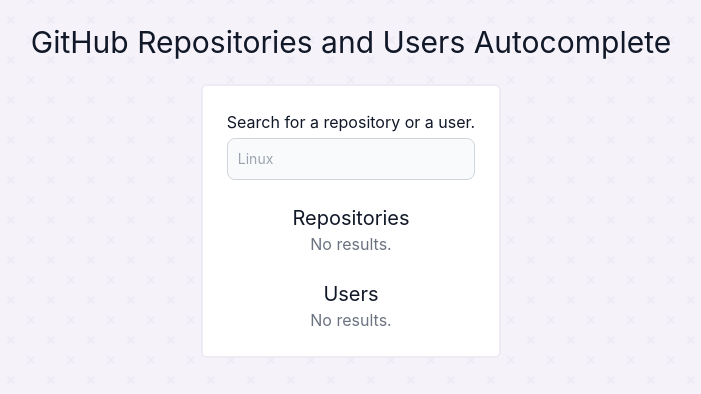
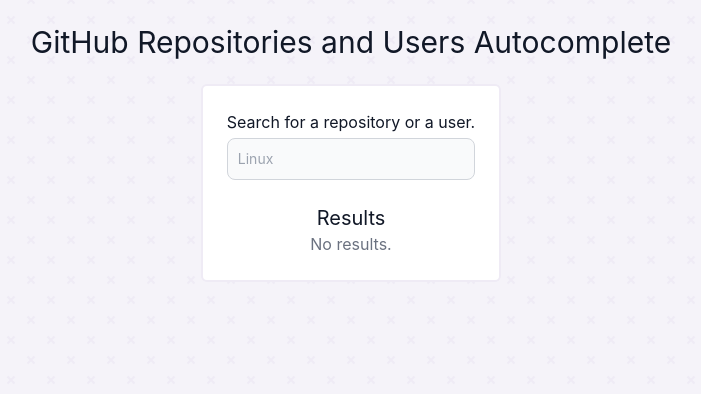
Before and after one commit to tropical32/github-explorer, a React (Vite) app: page / in a window 1280 px wide. Shown: the top 394 px of the page, without its empty margins (289-990 px from the left). Built offline with nearby package versions, Linux system fonts and the light colour scheme; a web font is replaced by a local one.

Commit message:
feat: combine results

```diff
--- a/src/GithubListing.tsx
+++ b/src/GithubListing.tsx
@@ -36,10 +36,14 @@
   gravatar_url: string;
 };
 
+function isUser(item: User | Repository): item is User {
+  return (item as User).login !== undefined;
+}
+
 function RepositoryEntry({ repository }: { repository: Repository }) {
   return (
-    <>
-      <div className="flex flex-col md:mr-6">
+    <div className="flex">
+      <div className="flex flex-1 flex-col md:mr-6">
         <a
           href={repository.html_url}
           className="text-blue-500 hover:underline w-60"
@@ -63,7 +67,7 @@
         {repository.watchers}
       </span>
       <span className="text-gray-900 ml-1 hidden md:block">⭐</span>
-    </>
+    </div>
   );
 }
 
@@ -123,14 +127,9 @@
     setShouldFetch(textLen >= MIN_CHAR_SEARCH);
   }, []);
 
-  const isNoResultsRepoVisible = useMemo(
+  const isNoResultsVisible = useMemo(
     () => !isFetchingRepos && !errorRepos && !repositories?.items?.length,
     [isFetchingRepos, errorRepos, repositories],
-  );
-
-  const isNoResultsUserVisible = useMemo(
-    () => !isFetchingUsers && !errorUsers && !users?.items?.length,
-    [isFetchingUsers, errorUsers, users],
   );
 
   const isReposSpinnerVisible = useMemo(
@@ -138,24 +137,39 @@
     [isFetchingRepos, errorRepos],
   );
 
-  const isRepoResultsVisible = useMemo(
+  const reposAndUsers: (Repository | User)[] = useMemo(() => {
+    const combined: (Repository | User)[] = [
+      ...(Array.isArray(repositories?.items) ? repositories.items : []),
+      ...(Array.isArray(users?.items) ? users.items : []),
+    ];
+
+    combined.sort((entryA, entryB) => {
+      const entryASortKey = (
+        isUser(entryA) ? entryA.login : entryA.full_name
+      ).toLowerCase();
+      const entryBSortKey = (
+        isUser(entryB) ? entryB.login : entryB.full_name
+      ).toLowerCase();
+
+      if (entryASortKey < entryBSortKey) return -1;
+      if (entryASortKey > entryBSortKey) return 1;
+      return 0;
+    });
+
+    return combined;
+  }, [repositories, users]);
+
+  const isResultsVisible = useMemo(
     () =>
       !isFetchingRepos &&
+      !isFetchingUsers &&
       !errorRepos &&
-      repositories &&
-      repositories?.total_count > 0,
-    [isFetchingRepos, errorRepos, repositories],
+      !errorUsers &&
+      reposAndUsers.length >= 0,
+    [isFetchingRepos, errorRepos, isFetchingUsers, errorUsers, reposAndUsers],
   );
 
-  const showUserResults = useMemo(
-    () => !isFetchingUsers && !errorUsers && users && users?.total_count > 0,
-    [isFetchingUsers, errorUsers, users],
-  );
-
-  const isUsersSpinnerVisible = useMemo(
-    () => isFetchingUsers && !errorUsers,
-    [isFetchingUsers, errorUsers],
-  );
+  console.log(reposAndUsers);
 
   return (
     <div className="py-6 px-6 bg-white rounded-md flex flex-col border-[#efebf5] border-2">
@@ -169,15 +183,19 @@
         onChange={(e) => onChange(e.target.value.length)}
       />
 
-      <p className="text-xl text-center mt-6">Repositories</p>
-      {isRepoResultsVisible && (
-        <div className="grid grid-cols-[1fr] md:grid-cols-[1fr_auto_auto_auto_auto] gap-y-6">
-          {repositories?.items.map((repo) => (
-            <RepositoryEntry key={repo.id} repository={repo}></RepositoryEntry>
-          ))}
+      <p className="text-xl text-center mt-6">Results</p>
+      {isResultsVisible && (
+        <div className="flex gap-6 flex-col">
+          {reposAndUsers?.map((entry) =>
+            isUser(entry) ? (
+              <UserEntry key={entry.id} user={entry} />
+            ) : (
+              <RepositoryEntry key={entry.id} repository={entry} />
+            ),
+          )}
         </div>
       )}
-      {isNoResultsRepoVisible && (
+      {isNoResultsVisible && (
         <p className="text-md text-center text-gray-500">No results.</p>
       )}
       {isReposSpinnerVisible && (
@@ -186,24 +204,6 @@
         </div>
       )}
       {errorRepos && <p className="text-red-500">{errorRepos.message}</p>}
-
-      <p className="text-xl text-center mt-6">Users</p>
-      {showUserResults && (
-        <div className="flex flex-col gap-6">
-          {users?.items.map((user) => (
-            <UserEntry key={user.id} user={user}></UserEntry>
-          ))}
-        </div>
-      )}
-      {isNoResultsUserVisible && (
-        <p className="text-md text-center text-gray-500">No results.</p>
-      )}
-      {isUsersSpinnerVisible && (
-        <div className="flex justify-center mt-3">
-          <Spinner />
-        </div>
-      )}
-      {errorUsers && <p className="text-red-500">{errorUsers.message}</p>}
     </div>
   );
 }
```
